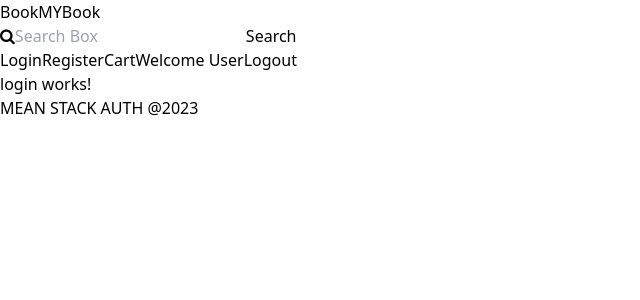
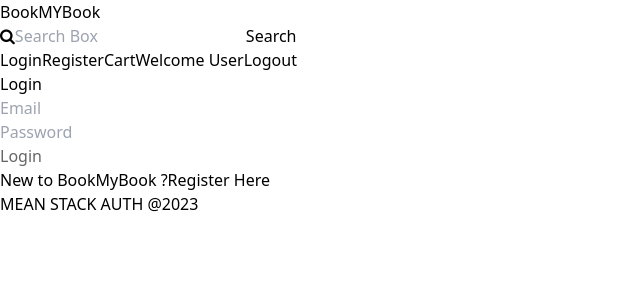
Before and after one commit to shubhamswamiss/MEANStack-Auth, an Angular app in the folder client/: page /login in a window 1280 px wide. Shown: the top 300 px of the page, without its empty margins (0-640 px from the left). Built offline with nearby package versions, Linux system fonts and the light colour scheme.

Commit message:
Login Done

```diff
--- a/client/src/app/components/header/header.component.html
+++ b/client/src/app/components/header/header.component.html
@@ -13,7 +13,7 @@
         <span class="text-md cursor-pointer text-gray-200 font-bold m-3 hover:underline hover:text-indigo-200" routerLink="/register">Register</span>
         <span class="text-md cursor-pointer text-gray-200 font-bold m-3 hover:underline hover:text-indigo-200">Cart</span>
         <span class="text-md cursor-pointer text-gray-200 font-bold m-3 hover:underline hover:text-indigo-200">Welcome User</span>
-        <span class="text-md cursor-pointer text-gray-200 font-bold m-3 hover:underline hover:text-indigo-200">Logout</span>
+        <span class="text-md cursor-pointer text-gray-200 font-bold m-3 hover:underline hover:text-indigo-200" routerLink="/logout">Logout</span>
 
     </div>
 </nav>
--- a/client/src/app/pages/login/login.component.html
+++ b/client/src/app/pages/login/login.component.html
@@ -1 +1,21 @@
-<p>login works!</p>
+<div class="md:w-4/12 mt-2 p-7 shadow-lg mx-auto">
+    <h3 class="text-2xl text-center font-semibold py-4">Login</h3>
+    <form [formGroup]="loginForm" class="flex flex-col">
+
+        <div class="flex flex-col mt-2 mb-1">
+           <input formControlName="email" class="p-2 border border-gray-300 rounded" type="text" placeholder="Email">
+           <span *ngIf="loginForm.hasError('required','email') && loginForm.controls['email'].dirty" class="text-red-500">#Email is required</span>
+           <span *ngIf="loginForm.hasError('email','email')" class="text-red-500">Email is invalid</span>
+        </div>
+
+        <div class="flex flex-col mt-2 mb-1">
+           <input formControlName="password" class="p-2 border border-gray-300 rounded" type="password" placeholder="Password">
+           <span *ngIf="loginForm.hasError('required','password') && loginForm.controls['password'].dirty" class="text-red-500">#Password is required</span>
+        </div>
+
+        <button (click)="login()" [disabled]="loginForm.invalid"  [class.disabled]="loginForm.invalid" class="bg-indigo-500 p-1.5 rounded mt-3 text-white">Login</button>
+   </form>
+    <div class="flex justify-center mt-4">
+        <span>New to BookMyBook ?</span> <a routerLink="/register" class="text-indigo-600 ml-2 cursor-pointer">Register Here</a>
+    </div>
+</div>
--- a/client/src/app/pages/login/login.component.ts
+++ b/client/src/app/pages/login/login.component.ts
@@ -1,13 +1,38 @@
-import { Component } from '@angular/core';
+import { Component, OnInit, inject } from '@angular/core';
 import { CommonModule } from '@angular/common';
+import { Router, RouterModule } from '@angular/router';
+import { FormBuilder, FormGroup, ReactiveFormsModule, Validators } from '@angular/forms';
+import { AuthService } from 'src/app/services/auth.service';
 
 @Component({
   selector: 'app-login',
   standalone: true,
-  imports: [CommonModule],
+  imports: [CommonModule,RouterModule,ReactiveFormsModule],
   templateUrl: './login.component.html',
   styleUrls: ['./login.component.css']
 })
-export default class LoginComponent {
+export default class LoginComponent implements OnInit {
+  fb = inject(FormBuilder);
+  authService = inject(AuthService);
+  router = inject(Router);
+  loginForm !:FormGroup;
 
+  ngOnInit():void{
+    this.loginForm = this.fb.group({
+     email: ['',Validators.compose([Validators.required, Validators.email])],
+     password: ['',Validators.required],
+    });
+ }
+
+ login(){
+   this.authService.loginService(this.loginForm.value).subscribe({
+    next: (res)=>{
+      alert("Login is Success!");
+      this.router.navigate(['home']);
+    },
+    error: (err)=>{
+      console.log(err);
+    }
+   })
+ }
 }
--- a/client/src/app/pages/register/register.component.html
+++ b/client/src/app/pages/register/register.component.html
@@ -28,9 +28,9 @@
            <span *ngIf="registerForm.hasError('confirmPasswordValidator','confirmPassword')"
            class="text-red-500">#Passowrd didn't matched!</span>
         </div>
-        <button (click)="register()" [disabled]="registerForm.invalid"  [class.disabled]="registerForm.invalid" class="bg-indigo-500 p-1.5 rounded mt-3 text-white">Submit</button>
+        <button (click)="register()" [disabled]="registerForm.invalid"  [class.disabled]="registerForm.invalid" class="bg-indigo-500 p-1.5 rounded mt-3 text-white">Register</button>
    </form>
     <div class="flex justify-center mt-4">
-        <span>Already Have Account</span> <a class="text-indigo-600 ml-2 cursor-pointer">Login Here</a>
+        <span>Already Have Account</span> <a routerLink="/login" class="text-indigo-600 ml-2 cursor-pointer">Login Here</a>
     </div>
 </div>
--- a/client/src/app/pages/register/register.component.ts
+++ b/client/src/app/pages/register/register.component.ts
@@ -3,11 +3,11 @@ import { CommonModule } from '@angular/common';
 import { FormBuilder, FormGroup, ReactiveFormsModule, Validators } from '@angular/forms';
 import { confirmPasswordValidator } from 'src/app/validators/confirm-password.validator';
 import { AuthService } from 'src/app/services/auth.service';
-import { Router } from '@angular/router';
+import { Router, RouterModule } from '@angular/router';
 @Component({
   selector: 'app-register',
   standalone: true,
-  imports: [CommonModule,ReactiveFormsModule],
+  imports: [CommonModule,ReactiveFormsModule,RouterModule],
   templateUrl: './register.component.html',
   styleUrls: ['./register.component.css']
 })
--- a/client/src/app/services/auth.service.ts
+++ b/client/src/app/services/auth.service.ts
@@ -6,11 +6,15 @@ import { apiUrls } from '../api.urls';
   providedIn: 'root'
 })
 export class AuthService {
-   http = inject(HttpClient);
+  http = inject(HttpClient);
 
   registerService(registerObj:any){
     return this.http.post<any>(`${apiUrls.authServiceApi}register`,registerObj);
   }
 
+  loginService(loginObj:any){
+    return this.http.post<any>(`${apiUrls.authServiceApi}login`,loginObj);
+  }
+
 
 }
```
